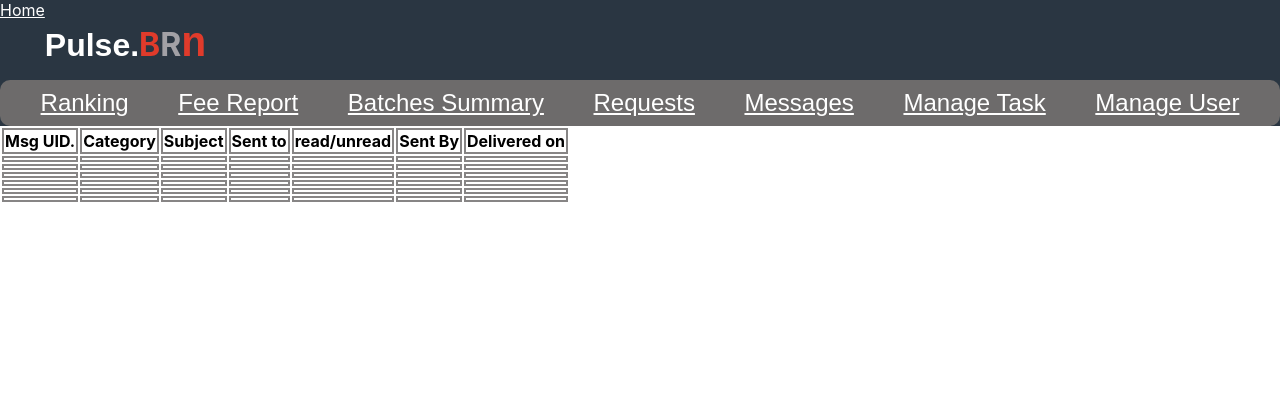
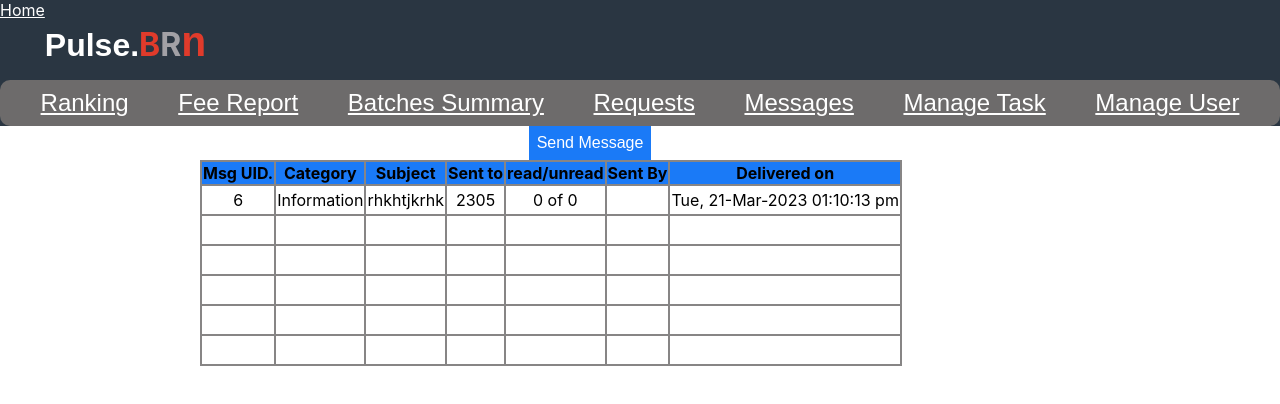
Before and after one commit to kalyaniB1998/PulseProject, a React (Create React App) app: page /Messages in a window 1280 px wide. Shown: the top 404 px of the page. Built offline with nearby package versions, Linux system fonts and the light colour scheme.

Commit message:
changes in task

```diff
--- a/src/App.css
+++ b/src/App.css
@@ -130,3 +130,24 @@ h1{
 .search{
   margin-left: 900px;
 }
+.msgtr{
+  border-collapse: collapse;
+  border: 1px solid rgb(125, 123, 123);
+  width: 60px;
+  height: 30px;
+
+}
+.msgtable{
+  border: 2px solid rgb(135, 133, 133);
+  border-collapse: collapse;
+  margin-left: 200px;
+  padding: 10px;
+
+ }
+ .msgth{
+  background-color: rgb(26, 122, 247);
+}
+/* .td{
+
+padding: 20px;
+} */
--- a/src/components/Messages.js
+++ b/src/components/Messages.js
@@ -19,9 +19,10 @@ function Messages() {
 </nav>
 </div>
 <div>
-  <table>
-    <thead>
-    <tr>
+  <button>Send Message</button>
+  <table className='msgtable' >
+   <thead className='msgth'>
+    <tr  >
       <th>Msg UID.</th>
       <th>Category</th>
       <th>Subject</th>
@@ -32,7 +33,16 @@ function Messages() {
     </tr>
     </thead>
     <tbody>
-      <tr>
+    <tr  className='msgtr'>
+        <td>6</td>
+        <td >Information</td>
+        <td>rhkhtjkrhk</td>
+        <td>2305</td>
+        <td>0 of 0</td>
+        <td></td>
+        <td>Tue, 21-Mar-2023 01:10:13 pm</td>
+      </tr>
+      <tr  className='msgtr'>
         <td></td>
         <td></td>
         <td></td>
@@ -41,7 +51,7 @@ function Messages() {
         <td></td>
         <td></td>
       </tr>
-      <tr>
+      <tr  className='msgtr'>
         <td></td>
         <td></td>
         <td></td>
@@ -50,7 +60,7 @@ function Messages() {
         <td></td>
         <td></td>
       </tr>
-      <tr>
+      <tr  className='msgtr'>
         <td></td>
         <td></td>
         <td></td>
@@ -59,7 +69,7 @@ function Messages() {
         <td></td>
         <td></td>
       </tr>
-      <tr>
+      <tr  className='msgtr'>
         <td></td>
         <td></td>
         <td></td>
@@ -68,7 +78,7 @@ function Messages() {
         <td></td>
         <td></td>
       </tr>
-      <tr>
+      <tr  className='msgtr'>
         <td></td>
         <td></td>
         <td></td>
@@ -77,16 +87,7 @@ function Messages() {
         <td></td>
         <td></td>
       </tr>
-      <tr>
-        <td></td>
-        <td></td>
-        <td></td>
-        <td></td>
-        <td></td>
-        <td></td>
-        <td></td>
-      </tr>
-    </tbody>
+      </tbody>
 
   </table>
 </div>
```
